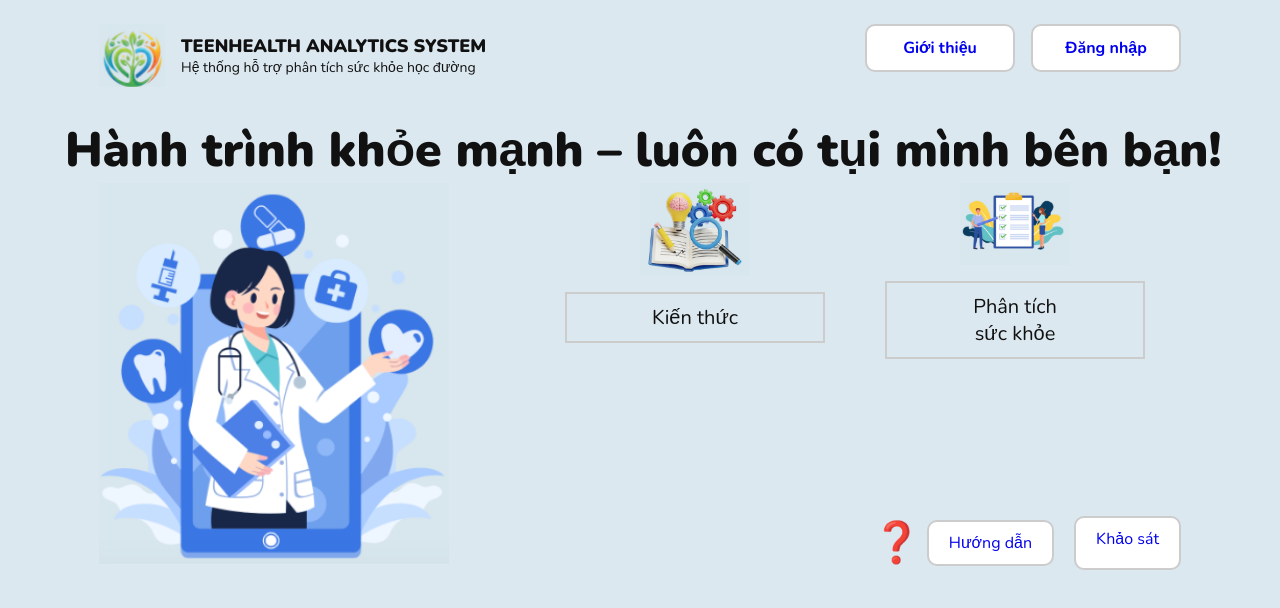
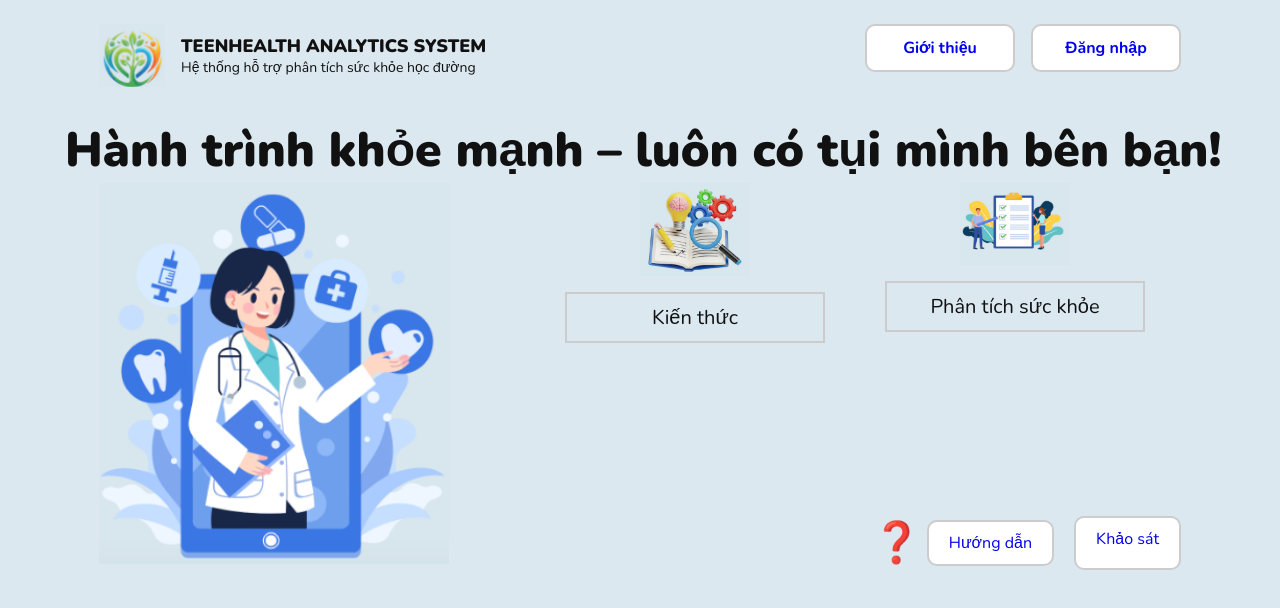
Before and after one commit to giteach4edu/TeenHealth, a plain HTML site: page index.html in a window 1280 px wide. Shown: the top 608 px of the page. Drawn offline with nearby package versions, Linux system fonts and the light colour scheme.

Commit message:
Update index.html

```diff
--- a/index.html
+++ b/index.html
@@ -143,8 +143,7 @@
     white-space: nowrap; /* chữ nằm ngang */
 
     font-size: 20px;
-
-      border: 2px solid #ccc; /* Viền */
+    border: 2px solid #ccc; /* Viền */
     }
 
     /* Dưới */
@@ -236,7 +235,7 @@
 
         <a class="card" href="#">
           <img src="logosk.png">
-          <div class="feature-label">Phân tích<br>sức khỏe</div>
+          <div class="feature-label">Phân tích sức khỏe</div>
         </a>
 
       </div>
```
